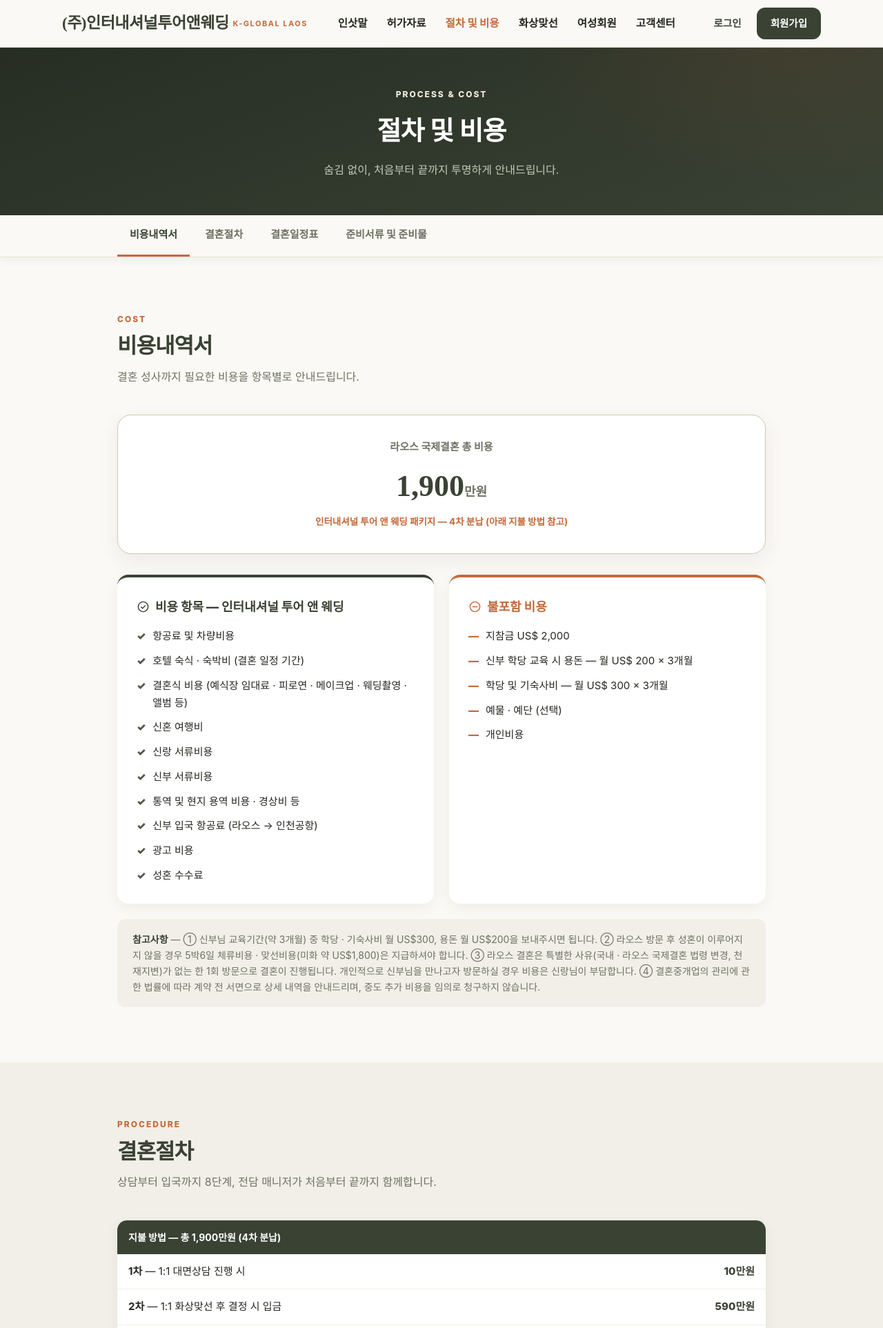
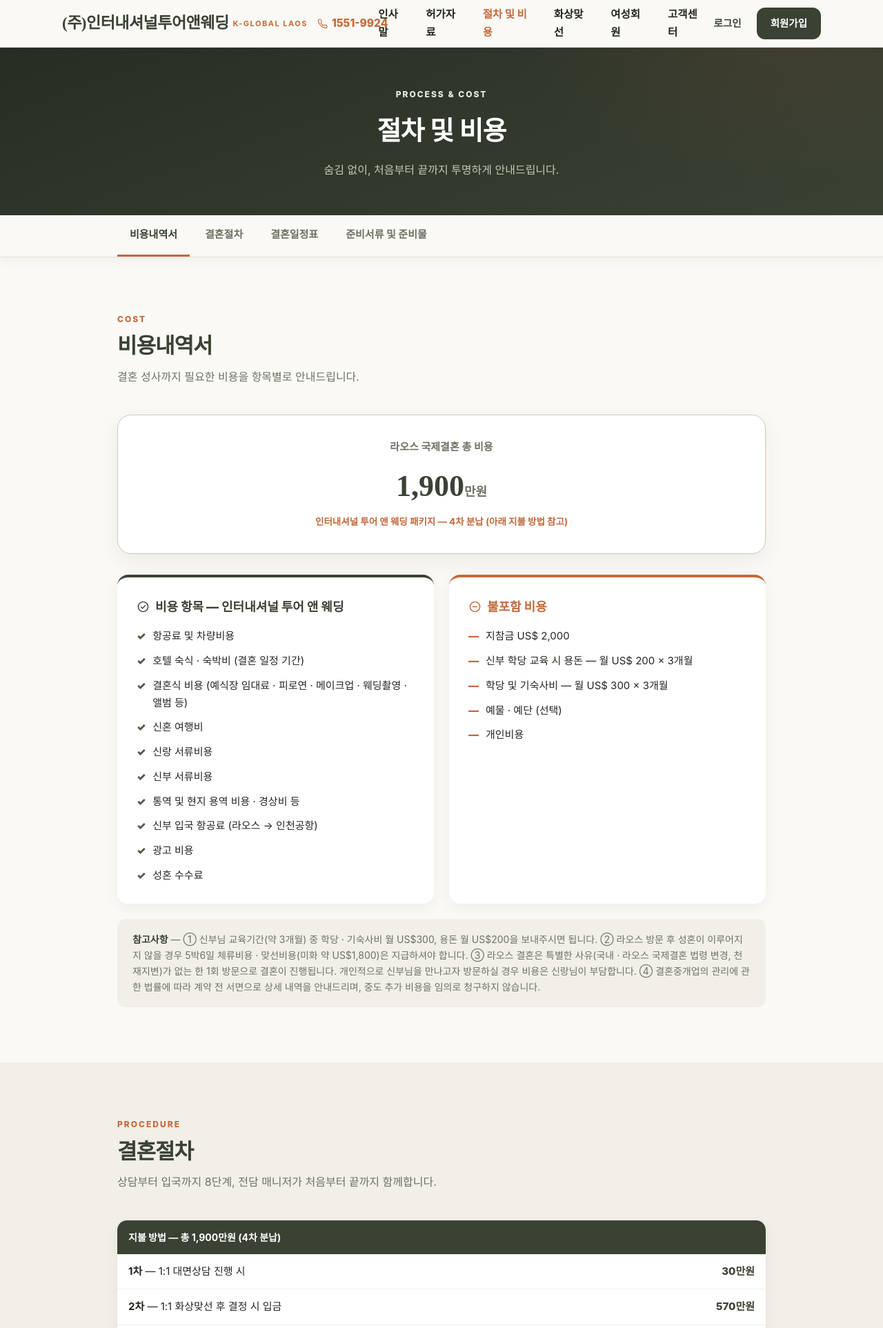
Before and after one commit to Jeongdonghwan/viet_prj, a Flask app: page /process in a window 1280 px wide. Shown: the top 1925 px of the page at 69% size. Run offline with Flask 3, Linux system fonts and the light colour scheme; some web fonts are replaced.

Commit message:
클라이언트 요청 7건 반영
- 헤더 상호 옆 대표번호 1551-9924 표시 (데스크톱)
- 한국사무실 휴대전화 010-3588-9924로 변경
- 카톡상담 채널 연동 (pf.kakao.com/_gwrxaX/chat) — 하단 CTA·오시는길
- 오시는길 QR에서 Zalo/WhatsApp 삭제, 카톡 바로가기 버튼 추가
- 지불방법 1차 30만원/2차 570만원, 대면상담비 문구 삭제 (FAQ 동기화)
- 인삿말 → 인사말 전체 변경
- 혼례 후 입국까지 약 3~5개월로 수정 (FAQ 동기화)

Co-Authored-By: Claude Fable 5 <noreply@anthropic.com>

```diff
--- a/app/config.py
+++ b/app/config.py
@@ -43,7 +43,7 @@ SITE = {
     "ceo_lao": "구본건",                            # 라오스 법인 대표 (인삿말 서명)
     "email": "glaos2024@gmail.com",
     "tel_kr": "1551-9924",
-    "mobile_kr": "010-2608-9987",
+    "mobile_kr": "010-3588-9924",
     "tel_laos": "+856 20 9616 7176",
     "tel_vn": "+84 037 418 1199",
     "addr_kr": "광주광역시 북구 하서로 421, 501호 (용두동)",
@@ -51,6 +51,6 @@ SITE = {
     "biz_no": "704-88-03145",
     "broker_no": "광주-북구-국제-26-0001",
     # TODO(클라이언트 확인): 카카오톡 채널/오픈채팅 URL — 현재는 QR 이미지만 보유
-    "kakao_url": "#",
+    "kakao_url": "http://pf.kakao.com/_gwrxaX/chat",
     "hours": "평일 09:00 – 18:00 (주말·공휴일 사전예약)",
 }
--- a/app/static/css/main.css
+++ b/app/static/css/main.css
@@ -52,6 +52,9 @@ header.site{background:rgba(250,249,245,.92);backdrop-filter:blur(12px);border-b
 .hd{max-width:1140px;margin:0 auto;padding:0 20px;display:flex;align-items:center;justify-content:space-between;height:68px}
 .logo{font-family:var(--serif);font-weight:900;font-size:23px;color:var(--brand);letter-spacing:-.5px;white-space:nowrap}
 .logo span{color:var(--accent);font-size:11px;font-family:var(--sans);font-weight:700;margin-left:6px;vertical-align:3px;letter-spacing:1.5px}
+.hd-tel{display:inline-flex;align-items:center;gap:6px;font-weight:800;font-size:15.5px;color:var(--accent);white-space:nowrap}
+.hd-tel svg{width:15px;height:15px}
+@media(max-width:1024px){.hd-tel{display:none}}
 @media(max-width:640px){
   .logo{font-size:15px;letter-spacing:-.8px}
   .logo span{display:none}
--- a/app/templates/base.html
+++ b/app/templates/base.html
@@ -25,7 +25,7 @@
 
 {% block header %}
 {% set nav = [
-  ('pages.greeting', '인삿말'),
+  ('pages.greeting', '인사말'),
   ('pages.license_page', '허가자료'),
   ('pages.process', '절차 및 비용'),
   ('pages.video_meeting', '화상맞선'),
@@ -34,7 +34,10 @@
 ] %}
 <header class="site">
   <div class="hd">
-    <a class="logo" href="{{ url_for('pages.index') }}">{{ site.brand_ko }}<span>{{ site.brand_en }}</span></a>
+    <div style="display:flex;align-items:center;gap:14px;min-width:0">
+      <a class="logo" href="{{ url_for('pages.index') }}">{{ site.brand_ko }}<span>{{ site.brand_en }}</span></a>
+      <a class="hd-tel" href="tel:{{ site.tel_kr | replace('-', '') }}"><svg viewBox="0 0 24 24" fill="none" stroke="currentColor" stroke-width="1.8" stroke-linecap="round" stroke-linejoin="round"><path d="M22 16.9v3a2 2 0 0 1-2.2 2 19.8 19.8 0 0 1-8.6-3.1 19.5 19.5 0 0 1-6-6A19.8 19.8 0 0 1 2.1 4.2 2 2 0 0 1 4.1 2h3a2 2 0 0 1 2 1.7c.1 1 .4 2 .7 2.9a2 2 0 0 1-.4 2.1L8.1 10a16 16 0 0 0 6 6l1.3-1.3a2 2 0 0 1 2.1-.4c.9.3 1.9.6 2.9.7a2 2 0 0 1 1.6 2z"/></svg>{{ site.tel_kr }}</a>
+    </div>
     <nav class="gnb">
       {% for ep, label in nav %}
       <a href="{{ url_for(ep) }}" {% if request.endpoint == ep %}class="on"{% endif %}>{{ label }}</a>
@@ -72,7 +75,7 @@
   <div class="wrap">
     <div class="f-logo">{{ site.brand_ko }} {{ site.brand_en }}</div>
     <div class="links">
-      <a href="{{ url_for('pages.greeting') }}">인삿말</a><a href="{{ url_for('pages.license_page') }}">허가자료</a><a href="{{ url_for('pages.process') }}">절차 및 비용</a><a href="{{ url_for('pages.faq') }}">고객센터</a><a href="{{ url_for('pages.location') }}">찾아오시는길</a>
+      <a href="{{ url_for('pages.greeting') }}">인사말</a><a href="{{ url_for('pages.license_page') }}">허가자료</a><a href="{{ url_for('pages.process') }}">절차 및 비용</a><a href="{{ url_for('pages.faq') }}">고객센터</a><a href="{{ url_for('pages.location') }}">찾아오시는길</a>
     </div>
     <p>상호: {{ site.company_kr }} · 대표: {{ site.ceo }} · 사업자등록번호: {{ site.biz_no }} · 업종: 여행사 · 국제결혼중개업</p>
     {# TODO(클라이언트 확인): 한국 국제결혼중개업 등록번호 확정 시 site.broker_no 기재 #}
--- a/app/templates/faq.html
+++ b/app/templates/faq.html
@@ -27,9 +27,9 @@
     <div class="faq-list rv">
       <details class="qa" data-cat="join"><summary><span class="q">Q</span>회원가입은 어떻게 하나요?</summary><div class="a">회원가입 페이지에서 신청서를 작성해 주시면 이메일로 접수되며, 영업일 기준 1일 이내에 담당자가 연락드려 상담을 진행합니다.</div></details>
       <details class="qa" data-cat="join"><summary><span class="q">Q</span>여성회원 프로필은 왜 가입해야만 볼 수 있나요?</summary><div class="a">여성회원의 개인정보와 초상권 보호를 위해서입니다. 가입 승인 후 사진과 프로필을 열람하실 수 있습니다.</div></details>
-      <details class="qa" data-cat="cost"><summary><span class="q">Q</span>총 비용은 얼마인가요?</summary><div class="a">총 비용은 1,900만원(인터내셔널 투어 앤 웨딩 패키지)이며, 대면상담 10만원 → 화상맞선 후 590만원 → 정식 계약 1,200만원 → 성혼 수수료 100만원의 4차 분납으로 진행됩니다. 지참금 US$2,000과 신부 교육기간(3개월) 학당 · 기숙사비 월 US$300, 용돈 월 US$200은 불포함입니다. 자세한 내역은 절차 및 비용 페이지에서 확인하실 수 있으며, 계약 전 서면으로 상세히 안내드립니다.</div></details>
+      <details class="qa" data-cat="cost"><summary><span class="q">Q</span>총 비용은 얼마인가요?</summary><div class="a">총 비용은 1,900만원(인터내셔널 투어 앤 웨딩 패키지)이며, 대면상담 30만원 → 화상맞선 후 570만원 → 정식 계약 1,200만원 → 성혼 수수료 100만원의 4차 분납으로 진행됩니다. 지참금 US$2,000과 신부 교육기간(3개월) 학당 · 기숙사비 월 US$300, 용돈 월 US$200은 불포함입니다. 자세한 내역은 절차 및 비용 페이지에서 확인하실 수 있으며, 계약 전 서면으로 상세히 안내드립니다.</div></details>
       <details class="qa" data-cat="cost"><summary><span class="q">Q</span>중간에 추가 비용이 발생하지 않나요?</summary><div class="a">계약서에 명시된 항목 외 비용을 임의로 청구하지 않습니다. 불포함 항목(지참금, 교육기간 비용 등)은 사전에 모두 안내드립니다. 다만 라오스 방문 후 성혼이 이루어지지 않을 경우 5박6일 체류 · 맞선 실비(약 US$1,800)는 지급하셔야 합니다.</div></details>
-      <details class="qa" data-cat="process"><summary><span class="q">Q</span>결혼까지 기간은 얼마나 걸리나요?</summary><div class="a">화상맞선 후 라오스 방문(5박6일)에서 맞선 · 결혼식까지 진행되며, 혼례 후 신부님 입국까지는 한국어 교육(약 3개월)과 비자 수속을 포함해 통상 4~7개월입니다.</div></details>
+      <details class="qa" data-cat="process"><summary><span class="q">Q</span>결혼까지 기간은 얼마나 걸리나요?</summary><div class="a">화상맞선 후 라오스 방문(5박6일)에서 맞선 · 결혼식까지 진행되며, 혼례 후 신부님 입국까지는 한국어 교육(약 3개월)과 비자 수속을 포함해 통상 3~5개월입니다.</div></details>
       <details class="qa" data-cat="process"><summary><span class="q">Q</span>라오스는 몇 번 방문해야 하나요?</summary><div class="a">특별한 사유(법령 변경, 천재지변 등)가 없는 한 1회 방문(5박6일)으로 맞선부터 결혼식까지 진행됩니다. 개인적으로 신부님을 만나러 추가 방문하실 경우 비용은 신랑님 부담입니다.</div></details>
       <details class="qa" data-cat="process"><summary><span class="q">Q</span>재혼이나 자녀가 있어도 가능한가요?</summary><div class="a">네, 가능합니다. 상담 시 상황을 말씀해 주시면 조건에 맞는 맞선을 주선해 드립니다. 필요 서류가 일부 추가될 수 있습니다.</div></details>
       <details class="qa" data-cat="video"><summary><span class="q">Q</span>화상맞선은 어떻게 진행되나요?</summary><div class="a">원하는 여성회원을 선택하시면 현지 지사가 일정을 잡고, 통역이 함께한 영상통화로 1:1 맞선을 진행합니다. 자세한 내용은 화상맞선 페이지를 참고해 주세요.</div></details>
--- a/app/templates/greeting.html
+++ b/app/templates/greeting.html
@@ -1,12 +1,12 @@
 {% extends "base.html" %}
-{% block title %}인삿말 — {{ site.brand_ko }}{% endblock %}
-{% block meta_desc %}{{ site.brand_en }} 대표 {{ site.ceo_lao }}의 인삿말. 라오스 정부 정식 허가를 받아 국제결혼 컨설팅과 한국어학당·기숙사를 직영으로 운영합니다.{% endblock %}
+{% block title %}인사말 — {{ site.brand_ko }}{% endblock %}
+{% block meta_desc %}{{ site.brand_en }} 대표 {{ site.ceo_lao }}의 인사말. 라오스 정부 정식 허가를 받아 국제결혼 컨설팅과 한국어학당·기숙사를 직영으로 운영합니다.{% endblock %}
 {% block body_class %}pg-greeting{% endblock %}
 
 {% block content %}
 <div class="page-hero">
   <div class="tag">GREETING</div>
-  <h1>인삿말</h1>
+  <h1>인사말</h1>
   <p>대표가 직접 인사드립니다.</p>
 </div>
 <section>
--- a/app/templates/index.html
+++ b/app/templates/index.html
@@ -205,7 +205,7 @@
   </div>
 </section>
 
-<!-- 인삿말 티저 -->
+<!-- 인사말 티저 -->
 <section class="greet">
   <div class="wrap">
     <div class="greet-media rv">
@@ -217,7 +217,7 @@
         <h2>“평생의 인연,<br>처음부터 끝까지 직접 책임지겠습니다”</h2>
       </div>
       <p style="color:var(--ink-soft);margin:18px 0 24px">저희 회사는 라오스 현지에서 K-GLOBAL LAOS라는 라오스 정부의 국제결혼 최초 정식허가 업체와 협력하여 운영하고 있습니다.결혼 후 신부님이 한국에서 잘 살아갈 수 있도록 한국어와 문화, 예절, 한국 음식을 가르치는 어학당과 기숙사를 직접 운영합니다.</p>
-      <a class="btn btn-navy" href="{{ url_for('pages.greeting') }}">인삿말 전체 보기</a>
+      <a class="btn btn-navy" href="{{ url_for('pages.greeting') }}">인사말 전체 보기</a>
     </div>
   </div>
 </section>
--- a/app/templates/process.html
+++ b/app/templates/process.html
@@ -78,15 +78,15 @@
 
     <table class="cost-detail rv" style="margin:0 0 40px">
       <tr><th colspan="2">지불 방법 — 총 1,900만원 (4차 분납)</th></tr>
-      <tr><td><b>1차</b> — 1:1 대면상담 진행 시</td><td>10만원</td></tr>
-      <tr><td><b>2차</b> — 1:1 화상맞선 후 결정 시 입금</td><td>590만원</td></tr>
+      <tr><td><b>1차</b> — 1:1 대면상담 진행 시</td><td>30만원</td></tr>
+      <tr><td><b>2차</b> — 1:1 화상맞선 후 결정 시 입금</td><td>570만원</td></tr>
       <tr><td><b>3차</b> — 정식 계약 · 한국대사관에서 인증된 신부의 신상정보 서류 확인 후 입금</td><td>1,200만원</td></tr>
       <tr><td><b>4차</b> — 성혼 수수료 · 신랑님 결혼 일정 마치고 한국 입국 후 입금</td><td>100만원</td></tr>
       <tr><td><b>합계</b></td><td>1,900만원</td></tr>
     </table>
 
     <div class="steps rv">
-      <div class="step"><div class="n">STEP 1</div><h3>상담 및 회원가입</h3><p>회원가입 후 가입 시 기재된 연락처로 상담을 통해 1:1 대면상담을 진행합니다 (대면상담비 10만원). 대면상담 시 5~10명의 이성을 선택하면, 이성에게도 남성 프로필을 보내 화상매칭을 요청합니다.</p></div>
+      <div class="step"><div class="n">STEP 1</div><h3>상담 및 회원가입</h3><p>회원가입 후 가입 시 기재된 연락처로 상담을 통해 1:1 대면상담을 진행합니다. 대면상담 시 5~10명의 이성을 선택하면, 이성에게도 남성 프로필을 보내 화상매칭을 요청합니다.</p></div>
       <div class="step"><div class="n">STEP 2</div><h3>계약 · 사전 매칭 · 1:1 화상맞선</h3><p>프로필이 매칭된 여성과 1:1 화상맞선을 진행합니다. 통역이 함께하여 언어 걱정이 없습니다.</p></div>
       <div class="step"><div class="n">STEP 3</div><h3>라오스 방문 · 맞선과 데이트</h3><p>화상맞선에서 호감을 확인하면 라오스를 방문합니다. 신상정보 제공과 통역 지원 아래 만남 · 데이트를 진행하고, 병원검사(성병 · 에이즈 · 정신과 등)로 건강 상태를 확인합니다.</p></div>
       <div class="step"><div class="n">STEP 4</div><h3>결혼식 · 피로연 · 신혼여행</h3><p>웨딩촬영과 전통 결혼식을 올리고 피로연을 진행합니다. 이후 비엔티안 시내 관광과 방비엥 신혼여행(탐푸캄 동굴 · 블루라군 등)을 즐깁니다.</p></div>
@@ -122,7 +122,7 @@
     </div>
 
     <div class="sched-block rv">
-      <h3>혼례 후 입국까지 <span class="chip">약 4~7개월</span></h3>
+      <h3>혼례 후 입국까지 <span class="chip">약 3~5개월</span></h3>
       <table class="sched">
         <tr><th>시기</th><th>진행 내용</th></tr>
         <tr><td>1개월차~</td><td>현지 혼인 절차 및 한국 혼인신고 — 서류 번역 · 공증 직영 대행. 신부님 직영 기숙사 입소</td></tr>
```
Also changed, not shown: app/templates/location.html (+3 -4 lines).
